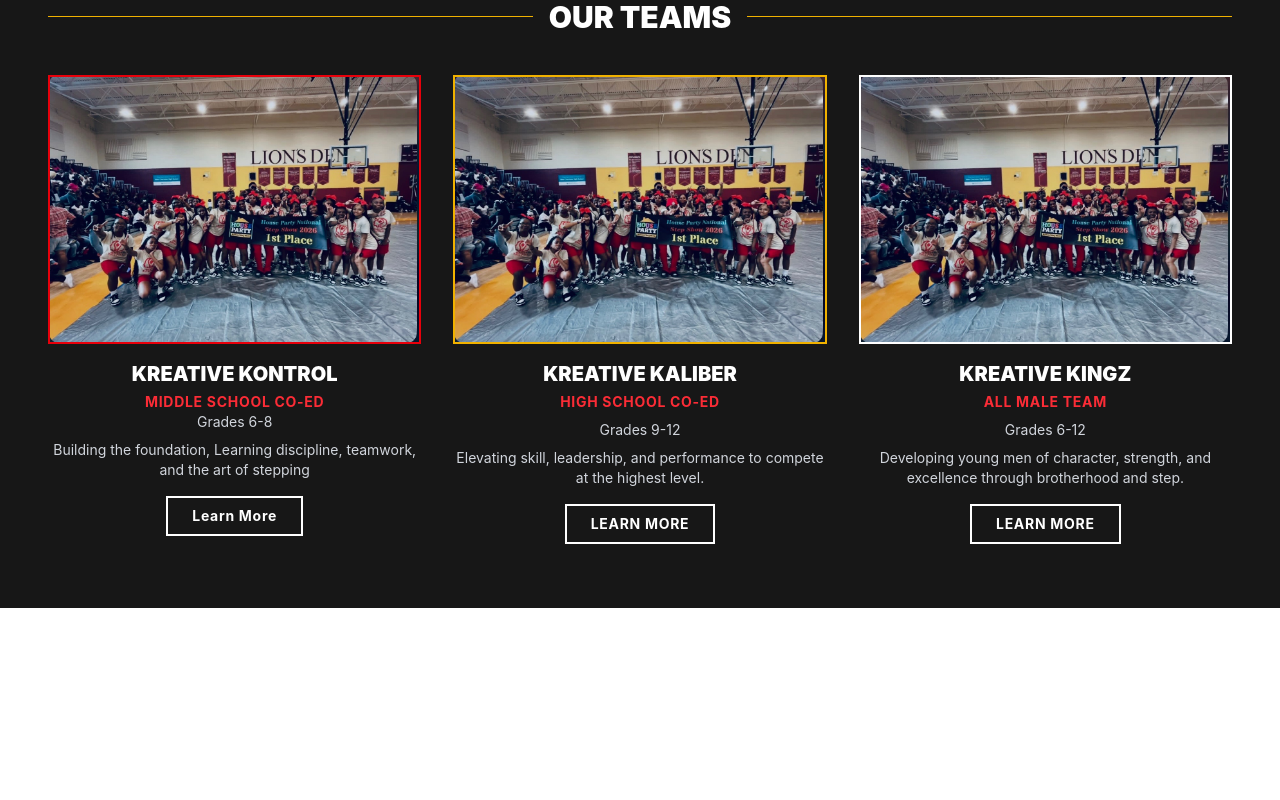
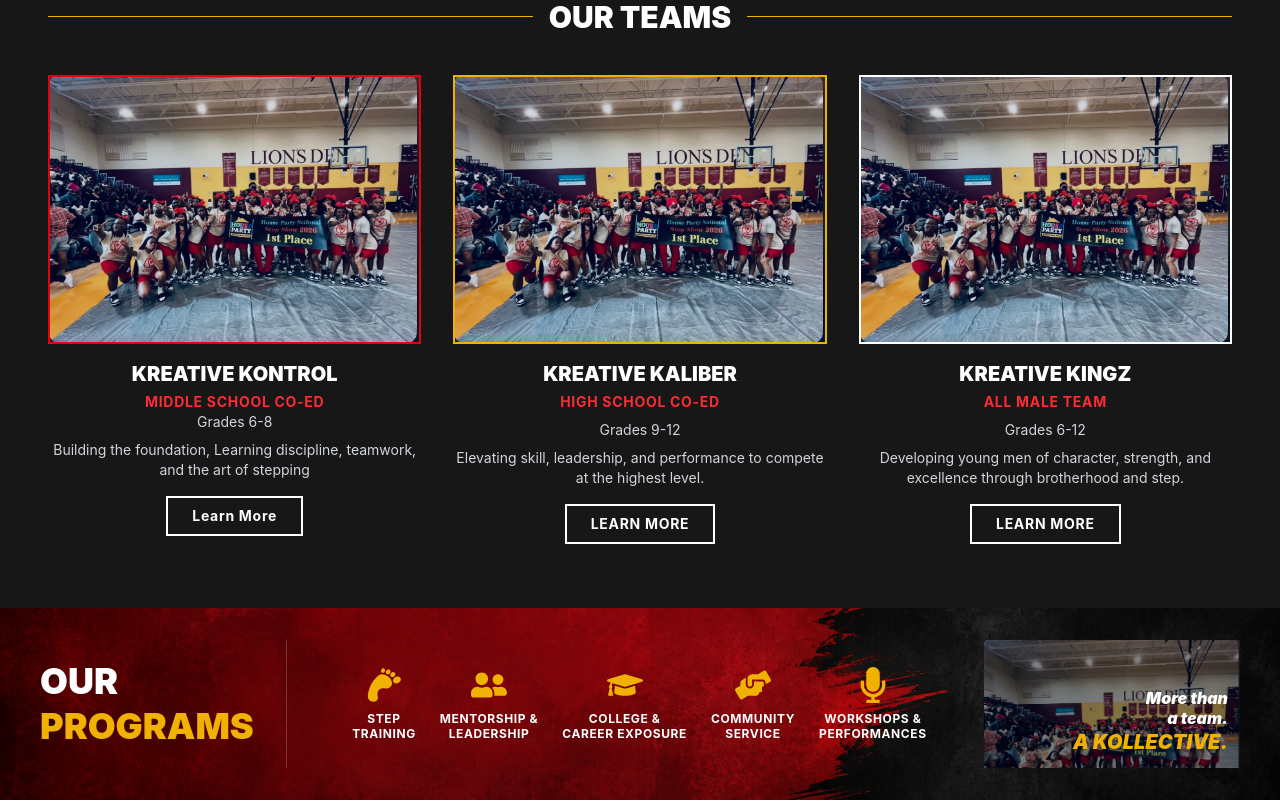
Before and after one commit to AndrewKins/Kreative_Kollective_Website, a React (Vite) app in the folder kreative-kollective/: page / in a window 1280 px wide. Shown: the part 914-1714 px from the top of the page. Before the commit the page ends 1522 px from the top, so only its background shows below. Built offline with nearby package versions, Linux system fonts and the light colour scheme.

Commit message:
added react routers, under kontruction pages

```diff
--- a/kreative-kollective/src/App.jsx
+++ b/kreative-kollective/src/App.jsx
@@ -1,15 +1,38 @@
+import { BrowserRouter, Routes, Route } from "react-router-dom";
 import Navbar from "./components/Navbar";
-import Hero from "./components/Hero";
-import Mission from "./components/Mission";
-import Teams from "./components/Teams"
+import Home from "./pages/Home";
+import About from "./pages/About";
+import Teams from "./pages/Teams";
+import Programs from "./pages/Programs";
+// import JoinKK from "./pages/JoinKK";
+// import Events from "./pages/Events";
+// import BookUs from "./pages/BookUs";
+// import Donate from "./pages/Donate";
+// import Gallery from "./pages/Gallery";
+// import Contact from "./pages/Contact";
+
+
+
 function App() {
   return (
-    <>
+    <BrowserRouter>
       <Navbar />
-      <Hero />
-      <Mission />
-      <Teams />
-    </>
+      <Routes>
+        <Route path="/" element={<Home />} />
+        <Route path="/about" element={<About />} />
+        <Route path="/teams" element={<Teams />} />
+        <Route path="/programs" element={<Programs />} />
+        {/*
+
+        <Route path="/join" element={<JoinKK />} />
+        <Route path="/events" element={<Events />} />
+        <Route path="/book-us" element={<BookUs />} />
+        <Route path="/donate" element={<Donate />} />
+        <Route path="/gallery" element={<Gallery />} />
+        <Route path="/contact" element={<Contact />} />
+        */}
+      </Routes>
+    </BrowserRouter>
   );
 }
 
--- a/kreative-kollective/src/components/Navbar.jsx
+++ b/kreative-kollective/src/components/Navbar.jsx
@@ -1,5 +1,7 @@
+import { Link } from "react-router-dom";
 import { useState } from "react";
 import { Menu, X } from "lucide-react";
+
 
 
 function Navbar() {
@@ -29,11 +31,10 @@ function Navbar() {
 
           {/* Desktop Nav Links */}
           <ul className="hidden lg:flex items-center gap-8 text-sm font-semibold uppercase whitespace-nowrap">
-            <li><a href="#" className="border-b-2 border-transparent hover:border-red-600 hover:text-red-600 pb-2">Home</a></li>
-            <li><a href="#" className="border-b-2 border-transparent hover:border-red-600 hover:text-red-600 pb-2">About</a></li>
-            <li><a href="#" className="border-b-2 border-transparent hover:border-red-600 hover:text-red-600 pb-2">Teams</a></li>
-            <li><a href="#" className="border-b-2 border-transparent hover:border-red-600 hover:text-red-600 pb-2">Programs</a></li>
-            <li><a href="#" className="border-b-2 border-transparent hover:border-red-600 hover:text-red-600 pb-2">Join KK</a></li>
+            <li> <Link to="/" className="border-b-2 border-transparent hover:border-red-600 hover:text-red-600 pb-2">Home</Link></li>
+            <li> <Link to="/about" className="border-b-2 border-transparent hover:border-red-600 hover:text-red-600 pb-2">About</Link></li>
+            <li> <Link to="/teams" className="border-b-2 border-transparent hover:border-red-600 hover:text-red-600 pb-2">Teams</Link></li>
+            <li> <Link to="/programs" className="border-b-2 border-transparent hover:border-red-600 hover:text-red-600 pb-2">Programs</Link></li>
             <li><a href="#" className="border-b-2 border-transparent hover:border-red-600 hover:text-red-600 pb-2">Events</a></li>
             <li><a href="#" className="border-b-2 border-transparent hover:border-red-600 hover:text-red-600 pb-2">Book Us</a></li>
             <li><a href="#" className="border-b-2 border-transparent hover:border-red-600 hover:text-red-600 pb-2">Donate</a></li>
@@ -49,10 +50,10 @@ function Navbar() {
       {isOpen && (
         <div className="lg:hidden bg-black border-t border-zinc-800 px-6 py-4">
           <ul className="flex flex-col gap-4 text-sm font-semibold uppercase">
-            <li><a href="#" className="hover:text-red-600 transition-colors">Home</a></li>
-            <li><a href="#" className="hover:text-red-600 transition-colors">About</a></li>
-            <li><a href="#" className="hover:text-red-600 transition-colors">Teams</a></li>
-            <li><a href="#" className="hover:text-red-600 transition-colors">Programs</a></li>
+            <li> <Link to="/" className="hover:text-red-600 transition-colors">Home</Link></li>
+            <li> <Link to="/about" className="hover:text-red-600 transition-colors">About</Link></li>
+            <li> <Link to="/teams" className="hover:text-red-600 transition-colors">Teams</Link></li>
+            <li> <Link to="/programs" className="hover:text-red-600 transition-colors">Programs</Link></li>
             <li><a href="#" className="hover:text-red-600 transition-colors">Join KK</a></li>
             <li><a href="#" className="hover:text-red-600 transition-colors">Events</a></li>
             <li><a href="#" className="hover:text-red-600 transition-colors">Book Us</a></li>
--- /dev/null
+++ b/kreative-kollective/src/components/ProgramsPreview.jsx
@@ -0,0 +1,83 @@
+import { GiFootprint } from "react-icons/gi";
+import {FaUserFriends, FaGraduationCap, FaHandsHelping, FaMicrophone,} from "react-icons/fa";
+// import programsImage from "../assets/programs-image.jpg";
+import programsBg from "../assets/program_background.png";
+import heroImage from "../assets/kk-nationals.JPEG";
+
+function Programs() {
+  return (
+    <section
+      className="text-white py-8 px-6 md:px-10 flex flex-col md:flex-row items-center gap-6 bg-cover bg-center bg-no-repeat"
+      style={{ backgroundImage: `url(${programsBg})` }}
+    >
+      {/* Left — Heading */}
+      <div className="shrink-0">
+        <h2 className="text-4xl font-black uppercase leading-tight"> Our <br /> <span className="text-yellow-500">Programs</span> </h2>
+      </div>
+
+      {/* Divider */}
+      <div className="hidden md:block self-stretch w-px bg-white opacity-20 mx-2" />
+
+      {/* Middle — Icons */}
+      <div className="flex flex-row flex-wrap justify-center gap-6 flex-1">
+        <div className="flex flex-col items-center text-center gap-2">
+          <GiFootprint className="text-yellow-500 text-4xl" />
+          <span className="text-xs font-bold uppercase tracking-wider leading-tight">
+            Step
+            <br />
+            Training
+          </span>
+        </div>
+
+        <div className="flex flex-col items-center text-center gap-2">
+          <FaUserFriends className="text-yellow-500 text-4xl" />
+          <span className="text-xs font-bold uppercase tracking-wider leading-tight">
+            Mentorship &<br />
+            Leadership
+          </span>
+        </div>
+
+        <div className="flex flex-col items-center text-center gap-2">
+          <FaGraduationCap className="text-yellow-500 text-4xl" />
+          <span className="text-xs font-bold uppercase tracking-wider leading-tight">
+            College &<br />
+            Career Exposure
+          </span>
+        </div>
+
+        <div className="flex flex-col items-center text-center gap-2">
+          <FaHandsHelping className="text-yellow-500 text-4xl" />
+          <span className="text-xs font-bold uppercase tracking-wider leading-tight">
+            Community
+            <br />
+            Service
+          </span>
+        </div>
+
+        <div className="flex flex-col items-center text-center gap-2">
+          <FaMicrophone className="text-yellow-500 text-4xl" />
+          <span className="text-xs font-bold uppercase tracking-wider leading-tight">
+            Workshops &<br />
+            Performances
+          </span>
+        </div>
+      </div>
+
+      {/* Right — Image with text overlay */}
+      <div className="relative shrink-0 w-full md:w-64 h-32 overflow-hidden">
+        <img
+          src={heroImage}
+          alt="Kreative Kollective team"
+          className="w-full h-full object-cover object-top"
+        />
+        <div className="absolute inset-0 bg-black/40" />
+        <p className="absolute bottom-3 right-3 text-right font-black italic leading-tight">
+          More than <br />a team. <br />
+          <span className="text-yellow-500 text-xl">A KOLLECTIVE.</span>
+        </p>
+      </div>
+    </section>
+  );
+}
+
+export default Programs;
--- /dev/null
+++ b/kreative-kollective/src/components/UnderConstruction.jsx
@@ -0,0 +1,19 @@
+
+function UnderConstruction() {
+  return (
+    <div className="bg-black text-white min-h-screen flex flex-col items-center justify-center text-center px-6">
+      <div className="text-red-600 text-8xl font-black uppercase">KK</div>
+      <h1 className="text-4xl font-black uppercase mt-4">
+        Under <span className="text-yellow-500">Kreative</span> Construction
+      </h1>
+      <p className="text-gray-400 mt-4 text-sm uppercase tracking-widest">
+        We're building something dope. Check back soon.
+      </p>
+
+        <a href="/" className="mt-8 border-2 border-red-600 text-red-600 hover:bg-red-600 hover:text-white font-bold uppercase tracking-wider px-6 py-3 text-sm transition-colors duration-200"> Back to Home
+      </a>
+    </div>
+  );
+}
+
+export default UnderConstruction;
--- /dev/null
+++ b/kreative-kollective/src/pages/About.jsx
@@ -0,0 +1,7 @@
+import UnderConstruction from "../components/UnderConstruction";
+
+function About() {
+  return <UnderConstruction />;
+}
+
+export default About;
--- /dev/null
+++ b/kreative-kollective/src/pages/Home.jsx
@@ -0,0 +1,17 @@
+import Hero from "../components/Hero";
+import Mission from "../components/Mission";
+import Teams from "../components/TeamsPreview";
+import Programs from "../components/ProgramsPreview";
+
+function Home() {
+  return (
+    <>
+      <Hero />
+      <Mission />
+      <Teams />
+      <Programs />
+    </>
+  );
+}
+
+export default Home;
--- /dev/null
+++ b/kreative-kollective/src/pages/Programs.jsx
@@ -0,0 +1,7 @@
+import UnderConstruction from "../components/UnderConstruction";
+
+function Programs() {
+  return <UnderConstruction />;
+}
+
+export default Programs;
--- /dev/null
+++ b/kreative-kollective/src/pages/Teams.jsx
@@ -0,0 +1,7 @@
+import UnderConstruction from "../components/UnderConstruction";
+
+function Teams() {
+  return <UnderConstruction />;
+}
+
+export default Teams;
```
Also changed, not shown: kreative-kollective/src/assets/program_background.png (added), kreative-kollective/src/components/TeamsPreview.jsx (renamed from kreative-kollective/src/components/Teams.jsx).
